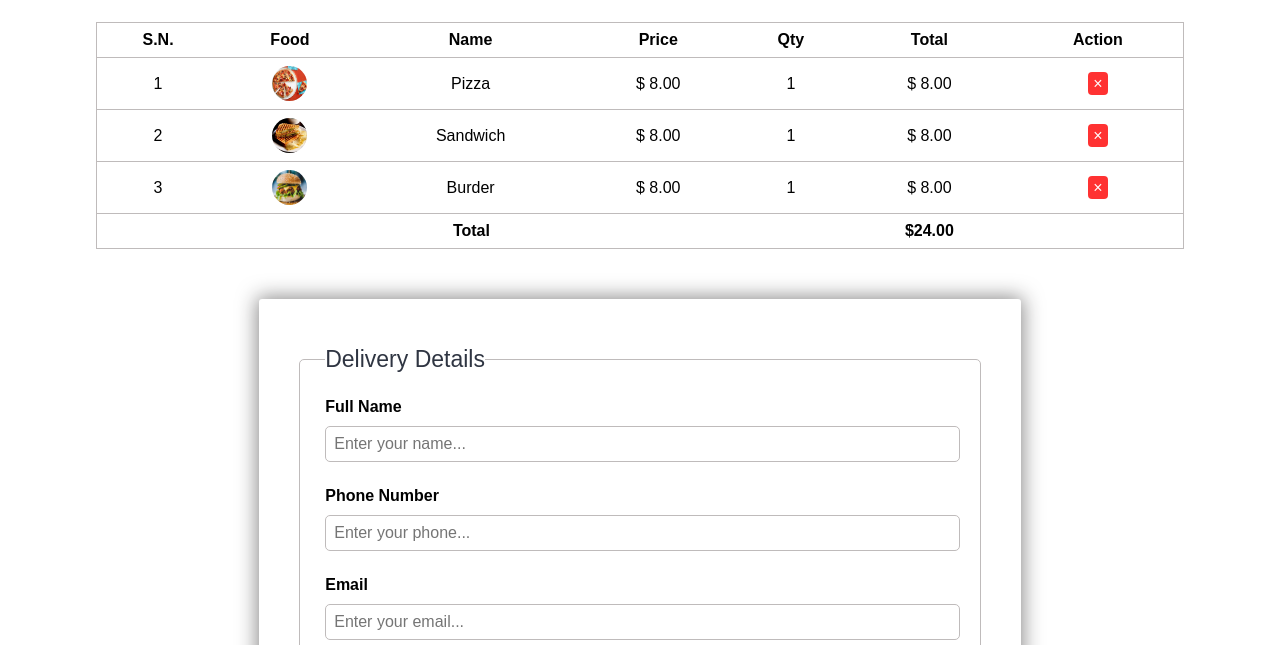
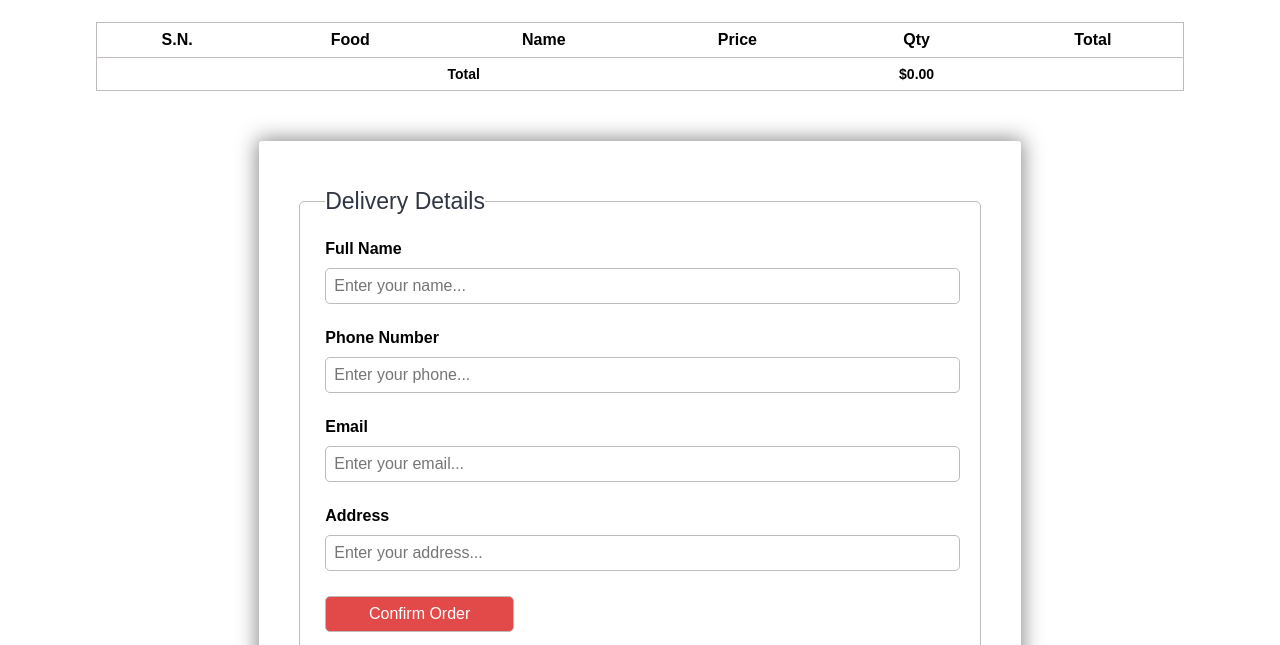
Before and after one commit to rutikakengal/FoodFusion-Online-Food-Ordering-Web, a plain HTML site: page order.html in a window 1280 px wide. Shown: the part 155-800 px from the top of the page. Drawn offline with nearby package versions, Linux system fonts and the light colour scheme.

Commit message:
Resolved merge conflict in foods.html - retained dynamic cart structure

```diff
--- a/order.html
+++ b/order.html
@@ -37,7 +37,7 @@
                         <li>
                             <a id="shopping-cart" class="shopping-cart">
                                 <i class="fa fa-cart-arrow-down"></i>
-                                <span class="badge">4</span>
+                                <span class="badge">0</span> <!-- this is dynamically updated -->
                             </a>
                             <div id="cart-content" class="cart-content">
                                 <h3 class="text-center">Shopping Cart</h3>
@@ -76,40 +76,10 @@
                     <th>Price</th>
                     <th>Qty</th>
                     <th>Total</th>
-                    <th>Action</th>
                 </tr>
-                <tr>
-                    <td>1</td>
-                    <td><img src="img/food/p1.jpg" alt="Food"></td>
-                    <td>Pizza</td>
-                    <td>$ 8.00</td>
-                    <td>1</td>
-                    <td>$ 8.00</td>
-                    <td><a href="#" class="btn-delete">&times;</a></td>
-                </tr>
-                <tr>
-                    <td>2</td>
-                    <td><img src="img/food/s1.jpg" alt="Food"></td>
-                    <td>Sandwich</td>
-                    <td>$ 8.00</td>
-                    <td>1</td>
-                    <td>$ 8.00</td>
-                    <td><a href="#" class="btn-delete">&times;</a></td>
-                </tr>
-                <tr>
-                    <td>3</td>
-                    <td><img src="img/food/b1.jpg" alt="Food"></td>
-                    <td>Burder</td>
-                    <td>$ 8.00</td>
-                    <td>1</td>
-                    <td>$ 8.00</td>
-                    <td><a href="#" class="btn-delete">&times;</a></td>
-                </tr>
-                <tr>
-                    <th colspan="5">Total</th>
-                    <th>$24.00</th>
-                    <th></th>
-                </tr>
+                <tbody class="cart-table">
+                     <!-- Cart items will be rendered here by JavaScript -->
+                </tbody>
             </table>
             <form action="" class="form">
                 <fieldset>
```
Also changed, not shown: foods.html (+2 -2 lines), index.html (+9 -1 lines), login.html (+1 -1 lines).
